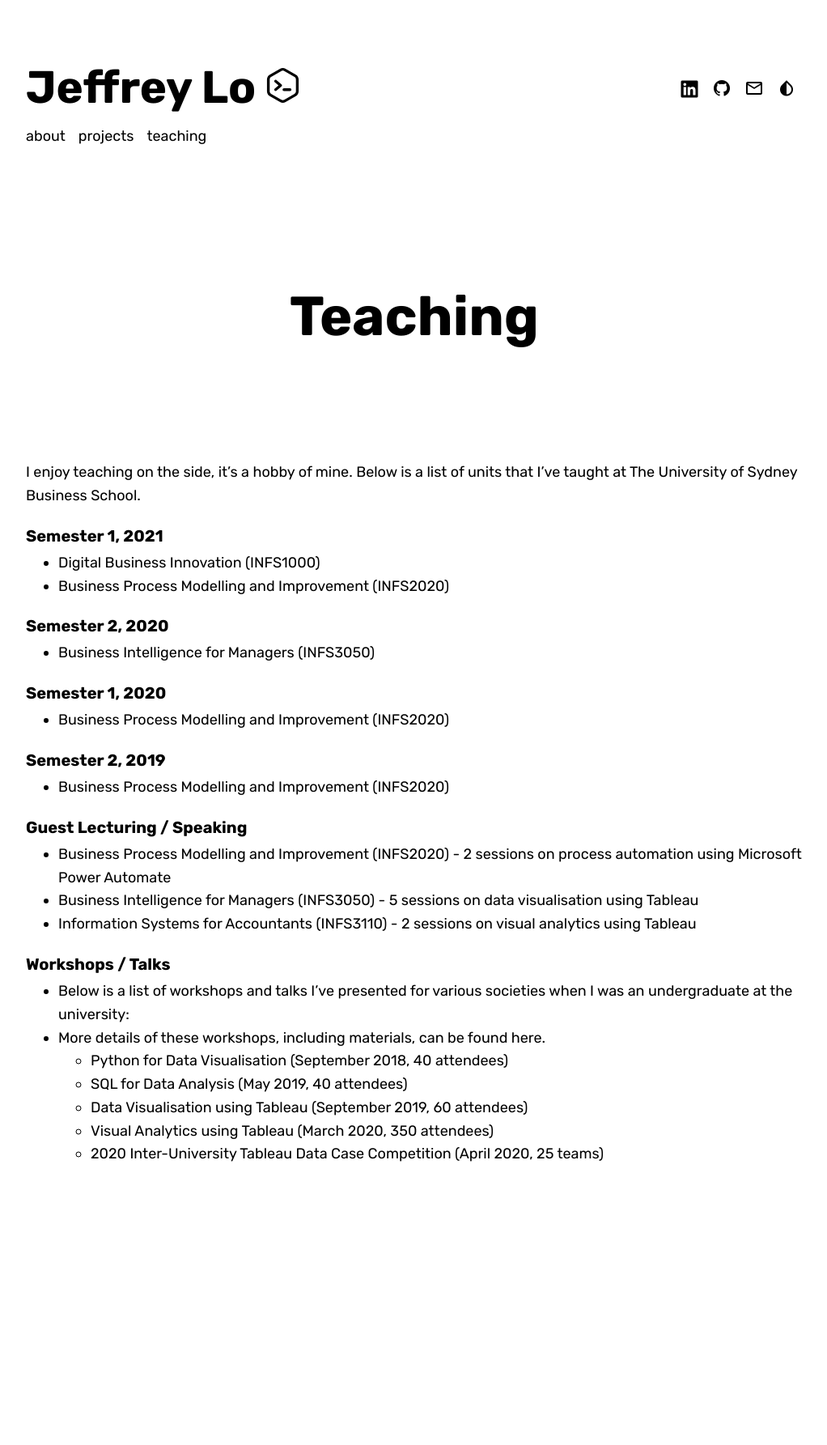
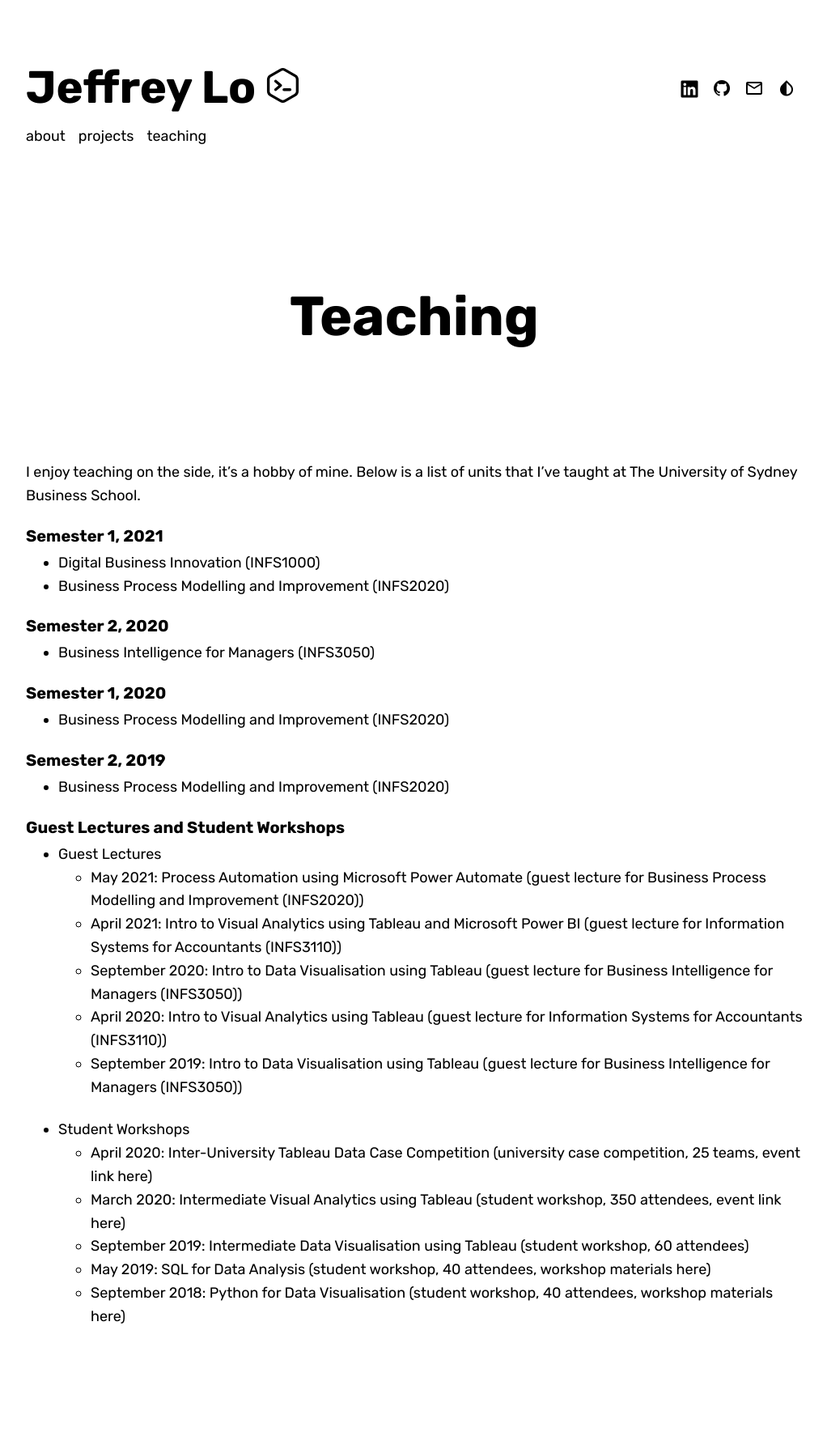
Before and after one commit to jeffreycklo/jeffreycklo.github.io, a Jekyll site: the page built from teaching.md, in a window 1280 px wide. Shown: the whole page at 81% size, without its empty margins (128-1150 px from the left). Built offline with Jekyll 4.4.1, drawn with Linux system fonts in a browser that asks for light colours; nearby versions of some CDN libraries; some web fonts are replaced; before the commit the page ends 1584 px from its top, so only the background shows below that.

Commit message:
Restructured layout

```diff
--- a/teaching.md
+++ b/teaching.md
@@ -29,18 +29,17 @@ I enjoy teaching on the side, it's a hobby of mine. Below is a list of units tha
 
 - [Business Process Modelling and Improvement (INFS2020)](https://www.sydney.edu.au/units/INFS2020)
 
-### Guest Lecturing / Speaking
+### Guest Lectures and Student Workshops
 
-- [Business Process Modelling and Improvement (INFS2020)](https://www.sydney.edu.au/units/INFS2020) - 2 sessions on process automation using Microsoft Power Automate
-- [Business Intelligence for Managers (INFS3050)](https://www.sydney.edu.au/units/INFS3050) - 5 sessions on data visualisation using Tableau
-- [Information Systems for Accountants (INFS3110)](https://www.sydney.edu.au/units/INFS3110) - 2 sessions on visual analytics using Tableau
-
-### Workshops / Talks
-
-- Below is a list of workshops and talks I've presented for various societies when I was an undergraduate at the university:
-- More details of these workshops, including materials, can be found [here](https://jeffreycklo.github.io/workshops/).
-  - Python for Data Visualisation (September 2018, 40 attendees)
-  - SQL for Data Analysis (May 2019, 40 attendees)
-  - Data Visualisation using Tableau (September 2019, 60 attendees)
-  - Visual Analytics using Tableau (March 2020, 350 attendees)
-  - 2020 Inter-University Tableau Data Case Competition (April 2020, 25 teams)
+- Guest Lectures
+  - May 2021: Process Automation using Microsoft Power Automate (guest lecture for [Business Process Modelling and Improvement (INFS2020)](https://www.sydney.edu.au/units/INFS2020))
+  - April 2021: Intro to Visual Analytics using Tableau and Microsoft Power BI (guest lecture for [Information Systems for Accountants (INFS3110)](https://www.sydney.edu.au/units/INFS3110))
+  - September 2020: Intro to Data Visualisation using Tableau (guest lecture for [Business Intelligence for Managers (INFS3050)](https://www.sydney.edu.au/units/INFS3050))
+  - April 2020: Intro to Visual Analytics using Tableau (guest lecture for [Information Systems for Accountants (INFS3110)](https://www.sydney.edu.au/units/INFS3110))
+  - September 2019: Intro to Data Visualisation using Tableau (guest lecture for [Business Intelligence for Managers (INFS3050)](https://www.sydney.edu.au/units/INFS3050))
+- Student Workshops
+  - April 2020: Inter-University Tableau Data Case Competition (university case competition, 25 teams, [event link here](https://usergroups.tableau.com/sydneydatacomp))
+  - March 2020: Intermediate Visual Analytics using Tableau (student workshop, 350 attendees, [event link here](https://usergroups.tableau.com/usyd))
+  - September 2019: Intermediate Data Visualisation using Tableau (student workshop, 60 attendees)
+  - May 2019: SQL for Data Analysis (student workshop, 40 attendees, [workshop materials here](https://jeffreycklo.github.io/workshops/))
+  - September 2018: Python for Data Visualisation (student workshop, 40 attendees, [workshop materials here](https://jeffreycklo.github.io/workshops/))
```
